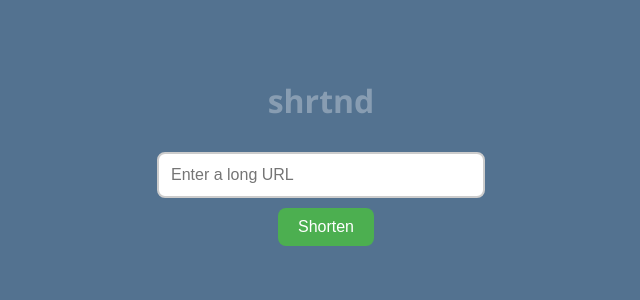
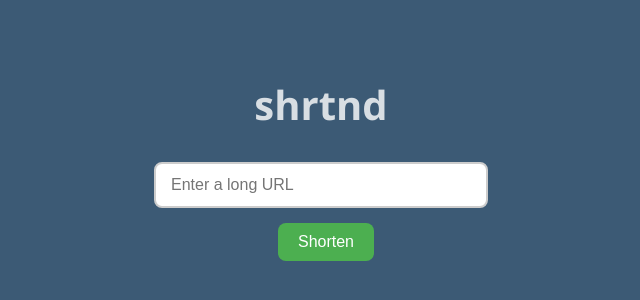
Before and after one commit to z-sk1/shrtnd, a plain HTML site: page frontend/index.html in a window 1280 px wide. Shown: the whole page, without its empty margins (319-959 px from the left). Drawn offline with Linux system fonts and the light colour scheme; files that its build step writes are made by us from their sources.

Commit message:
improved css

```diff
--- a/style.css
+++ b/style.css
@@ -1,26 +1,39 @@
+/* Base layout */
 body {
   font-family: 'Segoe UI', sans-serif;
-      background-color: #537290;
+  background-color: #3c5a75;
   display: flex;
   flex-direction: column;
   align-items: center;
   padding: 50px;
+  margin: 0;
+  min-height: 100vh;
 }
 
+/* Header */
 h1 {
-      color: #ffffff4f;
+  color: #ffffffcc;
   margin-bottom: 30px;
+  font-size: 2.5rem;
 }
 
+/* Input field */
 input[type="text"] {
   width: 300px;
-      padding: 12px;
+  padding: 12px 15px;
   border: 2px solid #ccc;
   border-radius: 8px;
   font-size: 16px;
-      margin-bottom: 10px;
+  margin-bottom: 15px;
+  outline: none;
+  transition: border-color 0.2s ease;
 }
 
+input[type="text"]:focus {
+  border-color: #4CAF50;
+}
+
+/* Button */
 button {
   background-color: #4CAF50;
   color: white;
@@ -30,24 +43,30 @@ body {
   border-radius: 8px;
   cursor: pointer;
   font-size: 16px;
-      transition: background-color 0.2s ease;
+  transition: background-color 0.2s ease, transform 0.1s ease;
 }
 
 button:hover {
   background-color: #45a049;
+  transform: scale(1.05);
 }
 
+/* Result display */
 #result {
-      margin-top: 20px;
+  margin-top: 25px;
   font-size: 18px;
-      color: #222;
+  color: #f1f1f1;
+  text-align: center;
 }
 
+/* Links */
 a {
-      color: #fbff00;
+  color: #ffeb3b;
   text-decoration: none;
+  transition: color 0.2s ease;
 }
 
 a:hover {
   text-decoration: underline;
+  color: #fff176;
 }
```
Lines whose indentation alone changed are shown as unchanged.
